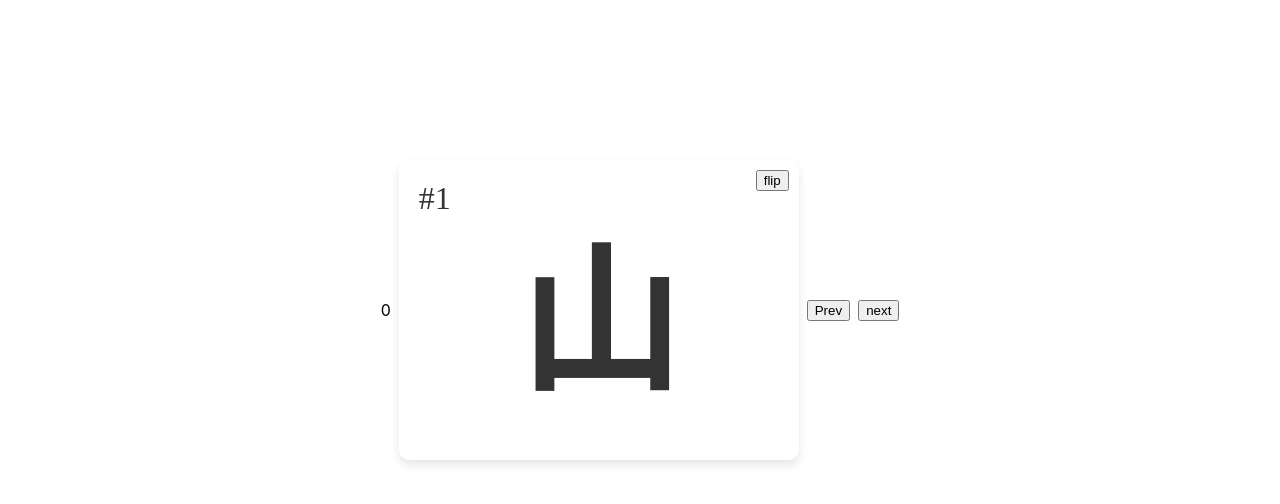
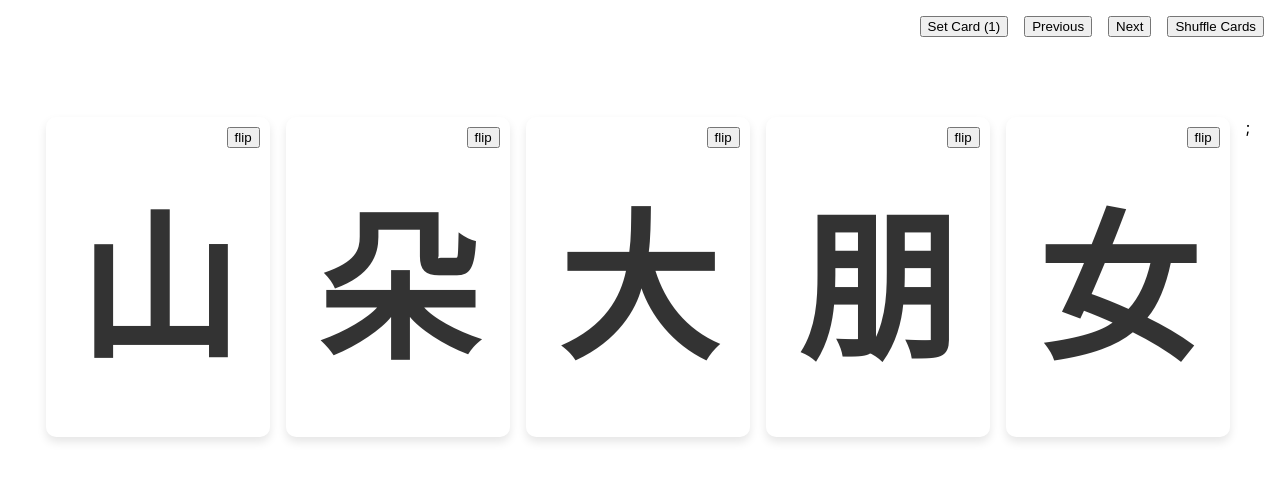
Before and after one commit to calvincchan/sagebooks-500-multiple-choice, a React (Create React App) app: page / in a window 1280 px wide. Shown: the top 504 px of the page. Built offline with nearby package versions, Linux system fonts and the light colour scheme.

Commit message:
chore: improve card settings

```diff
--- a/src/App.css
+++ b/src/App.css
@@ -1,13 +1,22 @@
-#root {
-  height: 100vh;
+.App .settings-pane {
+  margin: 1rem;
+  display: flex;
+  flex-wrap: wrap;
+  gap: 1rem;
+  justify-content: flex-end;
 }
 
-.App {
+.App .cards-pane {
+  margin: 1rem;
   text-align: center;
-  margin-top: 20vh;
+  margin-top: 10vh;
   display: flex;
   flex-wrap: wrap;
-  gap: 0.5em;
+  gap: 1rem;
   justify-content: center;
-  align-items: center;
 }
+
+.App .answer-pane {
+  margin-top: 5rem;
+  text-align: center;
+}
--- a/src/App.tsx
+++ b/src/App.tsx
@@ -1,41 +1,68 @@
-import { useReducer } from 'react';
+import { useCallback, useEffect, useState } from 'react';
 import './App.css';
 import { LearningCards } from './data';
 import Flashcard from './Flashcard';
 
-interface State {
-  pos: number;
-  min: number;
-  max: number;
-}
-
-type Action = "prev" | "next";
-
-const reducer = function(state: State, action: Action): State {
-  console.log({state, action});
-  switch(action){
-    case "prev":
-      return {
-        ...state,
-        pos: state.pos > state.min ? state.pos - 1 : state.pos
-      };
-    case "next":
-      return {
-        ...state,
-        pos: state.pos < state.max ? state.pos + 1 : state.pos
-      };
-  }
-}
+const NUMBER_OF_CARDS_TO_DEAL = 5;
 
 function App() {
-  const [state, dispatch] = useReducer(reducer, {pos: 0, min: 0, max: LearningCards.length-1});
+  const [cardId, setCardId] = useState(0);
+  const [cards, setCards] = useState<number[]>([])
+
+  const showSetDialog = () => {
+    const len = LearningCards.length;
+    const str = prompt(`Please enter node ID (1-${len+1})`, String(cardId + 1));
+    const val = parseInt(str!);
+    if (val > 1 && val <= len) {
+      setCardId(val - 1);
+    }
+  }
+
+  const dealCards = useCallback(() => {
+    const length = LearningCards.length;
+    const cards: number[] = [cardId];
+    while (cards.length < NUMBER_OF_CARDS_TO_DEAL) {
+      var num = Math.floor(Math.random() * length);
+      if (num !== cardId && !cards.includes(num)) {
+        cards.push(num);
+      }
+    }
+    console.log(cards)
+    setCards(shuffleArray(cards));
+  }, [cardId])
+
+  function shuffleArray(arr: number[]): number[] {
+    for (let i = arr.length - 1; i > 0; i--) {
+      const j = Math.floor(Math.random() * (i + 1));
+      [arr[i], arr[j]] = [arr[j], arr[i]];
+    }
+    return arr;
+  }
+
+  const moveTo = (newValue: number) => {
+    if (newValue >= 0 && newValue < LearningCards.length) {
+      setCardId(newValue);
+    }
+  }
+
+  useEffect(() => {
+    dealCards();
+  }, [cardId, dealCards]);
 
   return (
     <div className="App">
-      <div>{state.pos}</div>
-      <Flashcard nodeId={LearningCards[state.pos].nodeId} frontText={LearningCards[state.pos]?.character} backText={LearningCards[state.pos]?.jyutping} />
-      <button onClick={()=>dispatch("prev")}>Prev</button>
-      <button onClick={()=>dispatch("next")}>next</button>
+      <div className='settings-pane'>
+        <button onClick={showSetDialog}>Set Card ({cardId+1})</button>
+        <button onClick={()=>{moveTo(cardId-1)}}>Previous</button>
+        <button onClick={()=>{moveTo(cardId+1)}}>Next</button>
+        <button onClick={()=>{dealCards()}}>Shuffle Cards</button>
+      </div>
+      <div className='cards-pane'>
+        <div></div>
+        {cards.map(id => (
+          <Flashcard key={id} cardId={LearningCards[id].cardId} frontText={LearningCards[id]?.character} backText={LearningCards[id]?.jyutping} />
+        ))};
+      </div>
     </div>
   );
 }
--- a/src/Flashcard.css
+++ b/src/Flashcard.css
@@ -1,8 +1,9 @@
 .flashcard {
-  display: inline-block;
-  width: 400px;
-  height: 300px;
+  display: block;
+  width: 14rem;
+  height: 40vh;
   perspective: 1000px;
+  cursor: pointer;
 }
 
 .flashcard .flashcard-inner {
@@ -41,17 +42,19 @@
   font-family: "Kaiti TC";
 }
 
-.flashcard .flashcard-inner .flashcard-front .id-tag {
+.flashcard .flashcard-inner .flashcard-back {
+  background-color: gray;
+  color: white;
+  transform: rotateY(180deg);
+  font-family: Georgia, 'Times New Roman', Times, serif;
+  font-size: 2rem;
+}
+
+.flashcard .flashcard-inner .flashcard-back .id-tag {
   position: absolute;
   top: 20px;
   left: 20px;
   font-size: 2rem;
-}
-
-.flashcard .flashcard-inner .flashcard-back {
-  background-color: gray;
-  color: white;
-  transform: rotateY(180deg);
 }
 
 .flashcard .flashcard-inner .control {
--- a/src/Flashcard.tsx
+++ b/src/Flashcard.tsx
@@ -1,8 +1,8 @@
 import { useState } from 'react';
 import './Flashcard.css';
 
-function Flashcard(props: {frontText: string, backText?: string, nodeId: number}) {
-  const {frontText = "Front", backText = "Back", nodeId = 0} = props;
+function Flashcard(props: {frontText: string, backText?: string, cardId: number}) {
+  const {frontText = "Front", backText = "Back", cardId: nodeId = 0} = props;
   const [isFront, setIsFront] = useState(true);
   return (
     <div className="flashcard">
@@ -10,11 +10,11 @@ function Flashcard(props: {frontText: string, backText?: string, nodeId: number}
         <div className="flashcard-front">
           <button className="control" onClick={()=>{setIsFront(false)}}>flip</button>
           <h1>{frontText}</h1>
-          <div className="id-tag">#{nodeId}</div>
         </div>
         <div className="flashcard-back">
           <button className="control" onClick={()=>{setIsFront(true)}}>close</button>
-          <h3>{backText}</h3>
+          <div>{backText}</div>
+          <div className="id-tag">#{nodeId}</div>
         </div>
       </div>
     </div>
--- a/src/data.tsx
+++ b/src/data.tsx
@@ -1,63 +1,63 @@
 export interface LearningCard {
-  nodeId: number;
+  cardId: number;
   /** Chinese character */
   character: string;
   jyutping: string;
 };
 
 export const LearningCards: LearningCard[] = [
-  {nodeId: 1, character: "山", jyutping: "saan1"},
-  {nodeId: 2, character: "高", jyutping: "gou1"},
-  {nodeId: 3, character: "的", jyutping: "dik1"},
-  {nodeId: 4, character: "人", jyutping: "jan4"},
-  {nodeId: 5, character: "個", jyutping: "go3"},
-  {nodeId: 6, character: "大", jyutping: "daai6"},
-  {nodeId: 7, character: "上", jyutping: "soeng6/soeng5"},
-  {nodeId: 8, character: "下", jyutping: "haa6"},
-  {nodeId: 9, character: "在", jyutping: "zoi6"},
-  {nodeId: 10, character: "有", jyutping: "jau5"},
+  {cardId: 1, character: "山", jyutping: "saan1"},
+  {cardId: 2, character: "高", jyutping: "gou1"},
+  {cardId: 3, character: "的", jyutping: "dik1"},
+  {cardId: 4, character: "人", jyutping: "jan4"},
+  {cardId: 5, character: "個", jyutping: "go3"},
+  {cardId: 6, character: "大", jyutping: "daai6"},
+  {cardId: 7, character: "上", jyutping: "soeng6/soeng5"},
+  {cardId: 8, character: "下", jyutping: "haa6"},
+  {cardId: 9, character: "在", jyutping: "zoi6"},
+  {cardId: 10, character: "有", jyutping: "jau5"},
 
-  {nodeId: 11, character: "手", jyutping: "sau2"},
-  {nodeId: 12, character: "很", jyutping: "han2"},
-  {nodeId: 13, character: "隻", jyutping: "zek3"},
-  {nodeId: 14, character: "小", jyutping: "siu2"},
-  {nodeId: 15, character: "孩", jyutping: "haai4"},
-  {nodeId: 16, character: "家", jyutping: "gaa1"},
-  {nodeId: 17, character: "也", jyutping: "jaa5"},
-  {nodeId: 18, character: "我", jyutping: "ngo5"},
-  {nodeId: 19, character: "指", jyutping: "zi2"},
-  {nodeId: 20, character: "五", jyutping: "ng5"},
+  {cardId: 11, character: "手", jyutping: "sau2"},
+  {cardId: 12, character: "很", jyutping: "han2"},
+  {cardId: 13, character: "隻", jyutping: "zek3"},
+  {cardId: 14, character: "小", jyutping: "siu2"},
+  {cardId: 15, character: "孩", jyutping: "haai4"},
+  {cardId: 16, character: "家", jyutping: "gaa1"},
+  {cardId: 17, character: "也", jyutping: "jaa5"},
+  {cardId: 18, character: "我", jyutping: "ngo5"},
+  {cardId: 19, character: "指", jyutping: "zi2"},
+  {cardId: 20, character: "五", jyutping: "ng5"},
 
-  {nodeId: 21, character: "兩", jyutping: "loeng5"},
-  {nodeId: 22, character: "十", jyutping: "sap6"},
-  {nodeId: 23, character: "來", jyutping: "loi4"},
-  {nodeId: 24, character: "是", jyutping: "si6"},
-  {nodeId: 25, character: "女", jyutping: "neoi5"},
-  {nodeId: 26, character: "媽", jyutping: "maa1"},
-  {nodeId: 27, character: "爸", jyutping: "baa1"},
-  {nodeId: 28, character: "馬", jyutping: "maa5"},
-  {nodeId: 29, character: "朋", jyutping: "pang4"},
-  {nodeId: 30, character: "友", jyutping: "jau5"},
+  {cardId: 21, character: "兩", jyutping: "loeng5"},
+  {cardId: 22, character: "十", jyutping: "sap6"},
+  {cardId: 23, character: "來", jyutping: "loi4"},
+  {cardId: 24, character: "是", jyutping: "si6"},
+  {cardId: 25, character: "女", jyutping: "neoi5"},
+  {cardId: 26, character: "媽", jyutping: "maa1"},
+  {cardId: 27, character: "爸", jyutping: "baa1"},
+  {cardId: 28, character: "馬", jyutping: "maa5"},
+  {cardId: 29, character: "朋", jyutping: "pang4"},
+  {cardId: 30, character: "友", jyutping: "jau5"},
 
-  {nodeId: 31, character: "去", jyutping: "heoi3"},
-  {nodeId: 32, character: "這", jyutping: "ze5"},
-  {nodeId: 33, character: "不", jyutping: "bat1"},
-  {nodeId: 34, character: "你", jyutping: "nei5"},
-  {nodeId: 35, character: "們", jyutping: "mun4"},
-  {nodeId: 36, character: "鳥", jyutping: "niu5"},
-  {nodeId: 37, character: "天", jyutping: "tin1"},
-  {nodeId: 38, character: "地", jyutping: "dei6"},
-  {nodeId: 39, character: "花", jyutping: "faa1"},
-  {nodeId: 40, character: "朵", jyutping: "do2/doe2"},
+  {cardId: 31, character: "去", jyutping: "heoi3"},
+  {cardId: 32, character: "這", jyutping: "ze5"},
+  {cardId: 33, character: "不", jyutping: "bat1"},
+  {cardId: 34, character: "你", jyutping: "nei5"},
+  {cardId: 35, character: "們", jyutping: "mun4"},
+  {cardId: 36, character: "鳥", jyutping: "niu5"},
+  {cardId: 37, character: "天", jyutping: "tin1"},
+  {cardId: 38, character: "地", jyutping: "dei6"},
+  {cardId: 39, character: "花", jyutping: "faa1"},
+  {cardId: 40, character: "朵", jyutping: "do2/doe2"},
 
-  {nodeId: 41, character: "四", jyutping: "sei3"},
-  {nodeId: 42, character: "草", jyutping: "cou2"},
-  {nodeId: 43, character: "到", jyutping: "dou3/dou2"},
-  {nodeId: 44, character: "說", jyutping: "syut3"},
-  {nodeId: 45, character: "好", jyutping: "hou2"},
-  {nodeId: 46, character: "甚", jyutping: "sam6"},
-  {nodeId: 47, character: "麼", jyutping: "mo1"},
-  {nodeId: 48, character: "飛", jyutping: "fei1"},
-  {nodeId: 49, character: "看", jyutping: "hon3"},
-  {nodeId: 50, character: "裏", jyutping: "leoi5"},
+  {cardId: 41, character: "四", jyutping: "sei3"},
+  {cardId: 42, character: "草", jyutping: "cou2"},
+  {cardId: 43, character: "到", jyutping: "dou3/dou2"},
+  {cardId: 44, character: "說", jyutping: "syut3"},
+  {cardId: 45, character: "好", jyutping: "hou2"},
+  {cardId: 46, character: "甚", jyutping: "sam6"},
+  {cardId: 47, character: "麼", jyutping: "mo1"},
+  {cardId: 48, character: "飛", jyutping: "fei1"},
+  {cardId: 49, character: "看", jyutping: "hon3"},
+  {cardId: 50, character: "裏", jyutping: "leoi5"},
 ];
```
